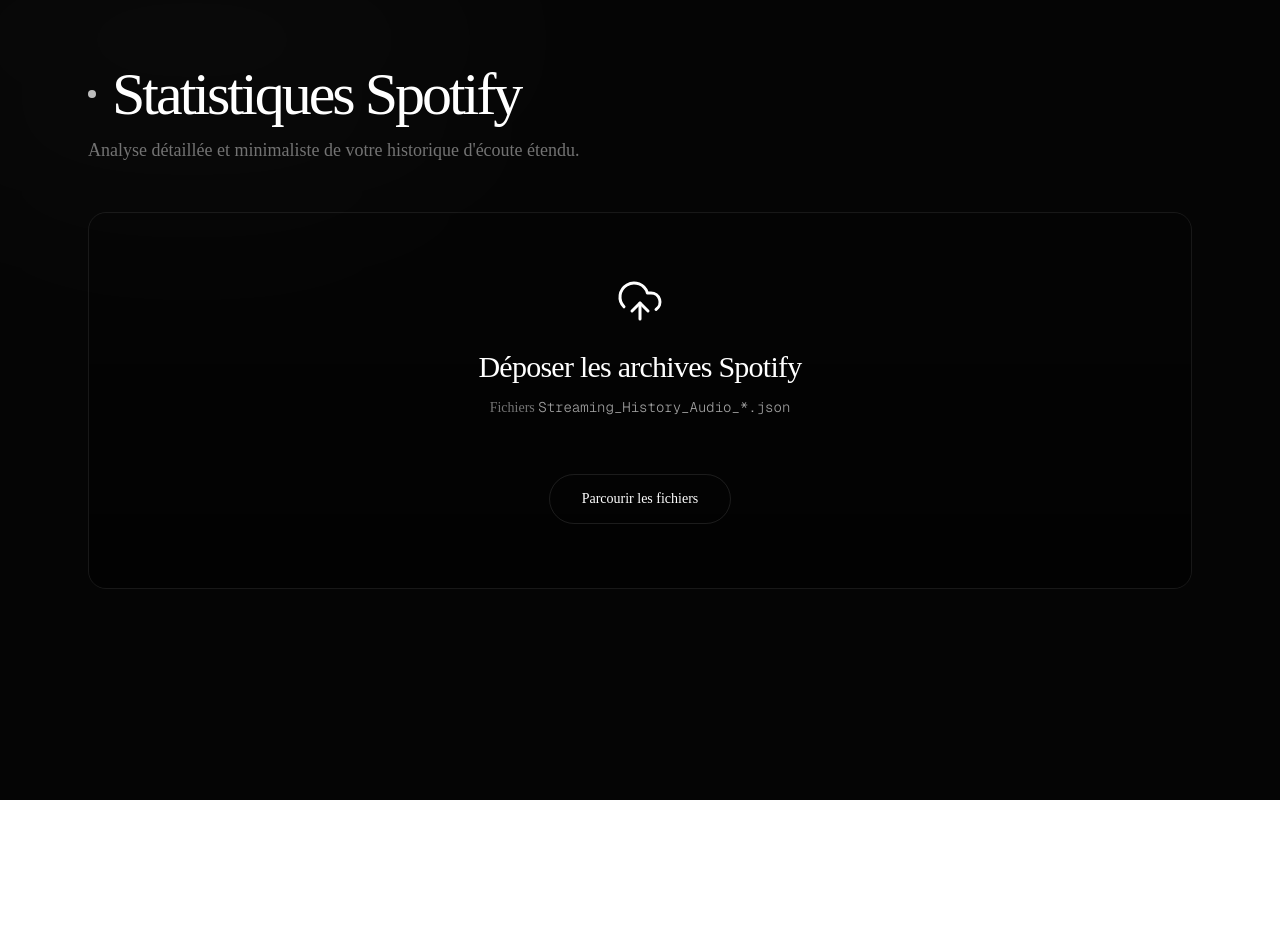
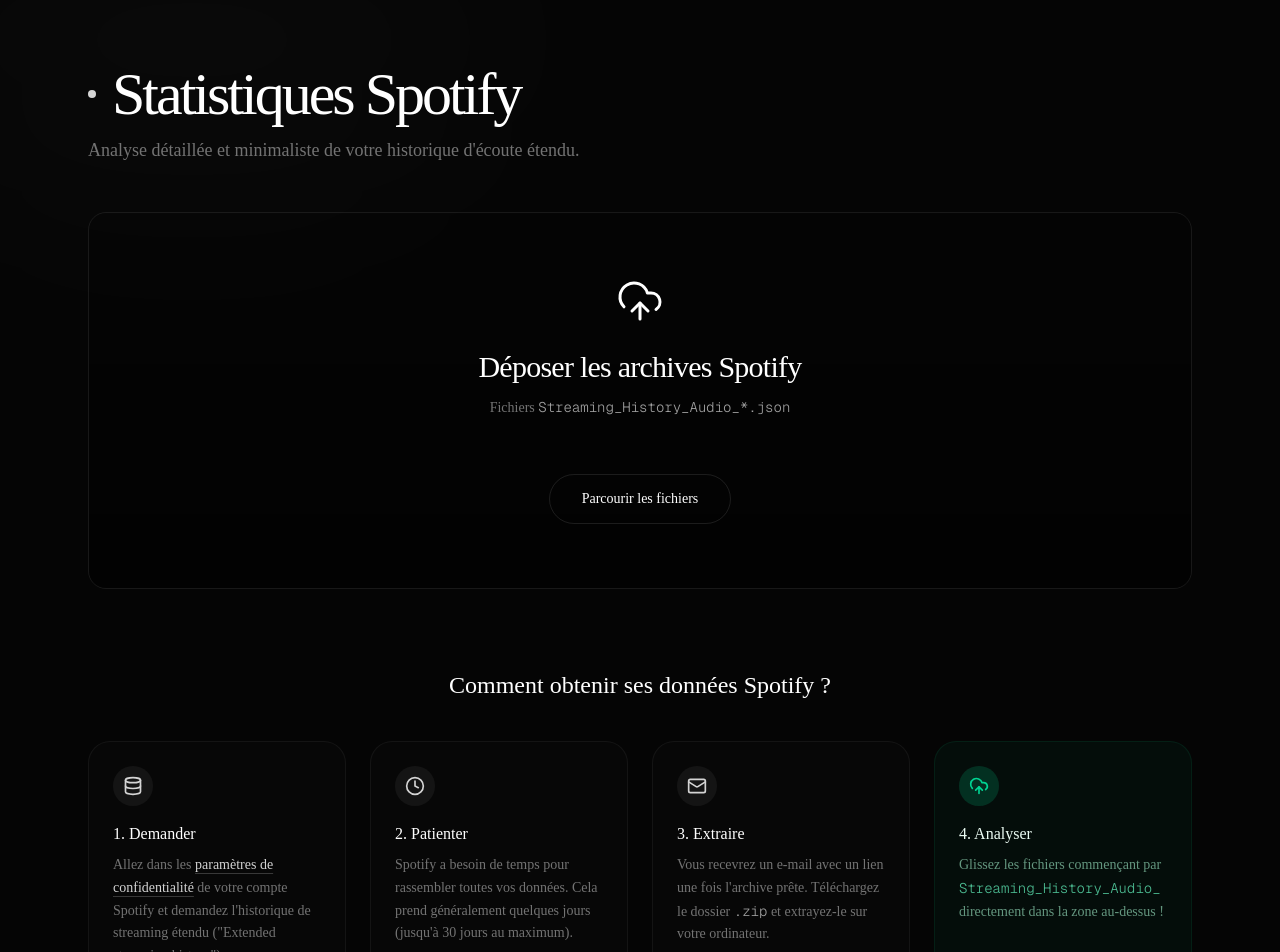
Before and after one commit to lucasdslvra/Spotify-Stats, a Next.js app: page / in a window 1280 px wide. Shown: the top 952 px of the page. Before the commit the page ends 800 px from the top, so only its background shows below. Built offline with nearby package versions, Linux system fonts and the light colour scheme.

Commit message:
affichage tuto

```diff
--- a/app/api/spotify/images/route.ts
+++ b/app/api/spotify/images/route.ts
@@ -29,13 +29,17 @@
 };
 
 export async function POST(req: Request) {
+  const delay = (ms: number) => new Promise(res => setTimeout(res, ms));
   try {
     const { tracks, artists } = await req.json();
     const token = await getAccessToken();
 
     const trackImages: Record<string, string> = {};
     if (tracks && tracks.length > 0) {
-      const searchPromises = tracks.map(async (t: any) => {
+      // Process tracks in chunks of 5
+      for (let i = 0; i < tracks.length; i += 5) {
+        const chunk = tracks.slice(i, i + 5);
+        await Promise.all(chunk.map(async (t: any) => {
           try {
             const query = `track:${t.name} artist:${t.artist}`;
             const response = await fetch(`https://api.spotify.com/v1/search?q=${encodeURIComponent(query)}&type=track&limit=1`, {
@@ -52,23 +56,28 @@
           } catch (e) {
             console.error(`Failed to fetch track ${t.name}`, e);
           }
-      });
-      // Limit concurrency to avoid 429
-      // For simplicity, we can just do Promise.all, as limit is usually around 50-100 per rolling window
-      await Promise.all(searchPromises);
+        }));
+        if (i + 5 < tracks.length) await delay(300);
+      }
     }
 
     const artistImages: Record<string, string> = {};
     const artistGenres: Record<string, string[]> = {};
     if (artists && artists.length > 0) {
-      // Chunk by 10 to avoid rate limits
-      for (let i = 0; i < artists.length; i += 10) {
-        const chunk = artists.slice(i, i + 10);
+      // Chunk by 5 to avoid rate limits and add delay
+      for (let i = 0; i < artists.length; i += 5) {
+        const chunk = artists.slice(i, i + 5);
         await Promise.all(chunk.map(async (artistName: string) => {
           try {
             const response = await fetch(`https://api.spotify.com/v1/search?q=${encodeURIComponent(artistName)}&type=artist&limit=1`, {
               headers: { Authorization: `Bearer ${token}` }
             });
+            if (!response.ok) {
+              if (response.status === 429) {
+                console.warn(`Rate limit hit for ${artistName}`);
+              }
+              return;
+            }
             const data = await response.json();
             if (data.artists && data.artists.items.length > 0) {
               if (data.artists.items[0].images.length > 0) {
@@ -82,6 +91,7 @@
             console.error(`Failed to fetch artist ${artistName}`, e);
           }
         }));
+        if (i + 5 < artists.length) await delay(300);
       }
     }
 
--- a/app/page.tsx
+++ b/app/page.tsx
@@ -2,7 +2,7 @@
 
 import React, { useRef, useState, useMemo, useEffect } from "react";
 import anime from "animejs";
-import { UploadCloud, Clock, Music, Users, FileJson, Loader2, Calendar } from "lucide-react";
+import { UploadCloud, Clock, Music, Users, FileJson, Loader2, Calendar, Database, Mail, Download, History } from "lucide-react";
 import { useSpotifyData } from "@/hooks/useSpotifyData";
 import { Card, CardContent, CardDescription, CardHeader, CardTitle } from "@/components/ui/card";
 import { Button } from "@/components/ui/button";
@@ -321,6 +321,54 @@
         {/* Upload Area */}
         {renderUploadArea()}
 
+        {/* Tutorial Area */}
+        {!stats && !isProcessing && (
+          <div className="mt-20 w-full mx-auto">
+            <h2 className="text-2xl font-light text-center text-white mb-10">Comment obtenir ses données Spotify ?</h2>
+            <div className="grid grid-cols-1 sm:grid-cols-2 lg:grid-cols-4 gap-6">
+              <div className="relative flex flex-col p-6 border border-white/[0.05] bg-white/[0.01] rounded-3xl">
+                <div className="w-10 h-10 rounded-full bg-white/5 flex items-center justify-center mb-4">
+                  <Database className="w-5 h-5 text-neutral-300" />
+                </div>
+                <h3 className="text-white font-medium mb-2">1. Demander</h3>
+                <p className="text-sm text-neutral-500 font-light leading-relaxed">
+                  Allez dans les <a href="https://www.spotify.com/account/privacy/" target="_blank" rel="noreferrer" className="text-neutral-300 hover:text-white underline underline-offset-4 decoration-white/20">paramètres de confidentialité</a> de votre compte Spotify et demandez l'historique de streaming étendu ("Extended streaming history").
+                </p>
+              </div>
+
+              <div className="relative flex flex-col p-6 border border-white/[0.05] bg-white/[0.01] rounded-3xl">
+                <div className="w-10 h-10 rounded-full bg-white/5 flex items-center justify-center mb-4">
+                  <Clock className="w-5 h-5 text-neutral-300" />
+                </div>
+                <h3 className="text-white font-medium mb-2">2. Patienter</h3>
+                <p className="text-sm text-neutral-500 font-light leading-relaxed">
+                  Spotify a besoin de temps pour rassembler toutes vos données. Cela prend généralement quelques jours (jusqu'à 30 jours au maximum).
+                </p>
+              </div>
+
+              <div className="relative flex flex-col p-6 border border-white/[0.05] bg-white/[0.01] rounded-3xl">
+                <div className="w-10 h-10 rounded-full bg-white/5 flex items-center justify-center mb-4">
+                  <Mail className="w-5 h-5 text-neutral-300" />
+                </div>
+                <h3 className="text-white font-medium mb-2">3. Extraire</h3>
+                <p className="text-sm text-neutral-500 font-light leading-relaxed">
+                  Vous recevrez un e-mail avec un lien une fois l'archive prête. Téléchargez le dossier <span className="font-mono text-neutral-400">.zip</span> et extrayez-le sur votre ordinateur.
+                </p>
+              </div>
+
+              <div className="relative flex flex-col p-6 border border-emerald-500/10 bg-emerald-500/5 rounded-3xl">
+                <div className="w-10 h-10 rounded-full bg-emerald-500/20 flex items-center justify-center mb-4">
+                  <UploadCloud className="w-5 h-5 text-emerald-400" />
+                </div>
+                <h3 className="text-emerald-50 font-medium mb-2">4. Analyser</h3>
+                <p className="text-sm text-emerald-200/60 font-light leading-relaxed">
+                  Glissez les fichiers commençant par <span className="font-mono text-emerald-300/80">Streaming_History_Audio_</span> directement dans la zone au-dessus !
+                </p>
+              </div>
+            </div>
+          </div>
+        )}
+
         {/* Loading Skeletons */}
         {isProcessing && !stats && (
           <div className="space-y-8 animate-pulse">
```
Lines whose indentation alone changed are shown as unchanged.
